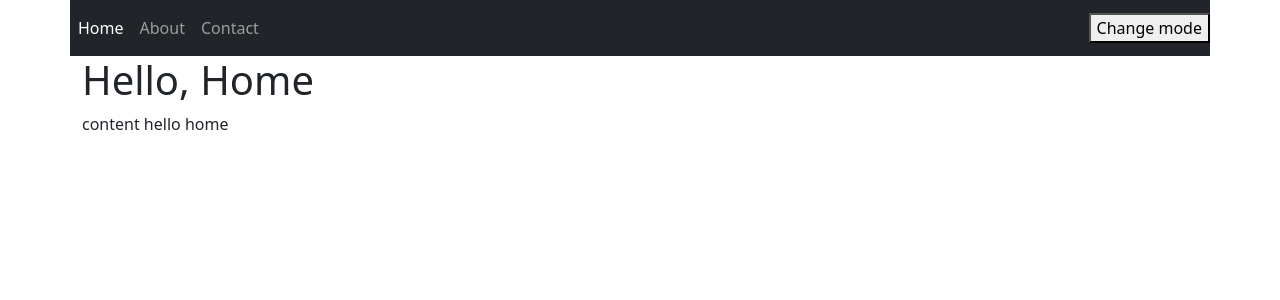
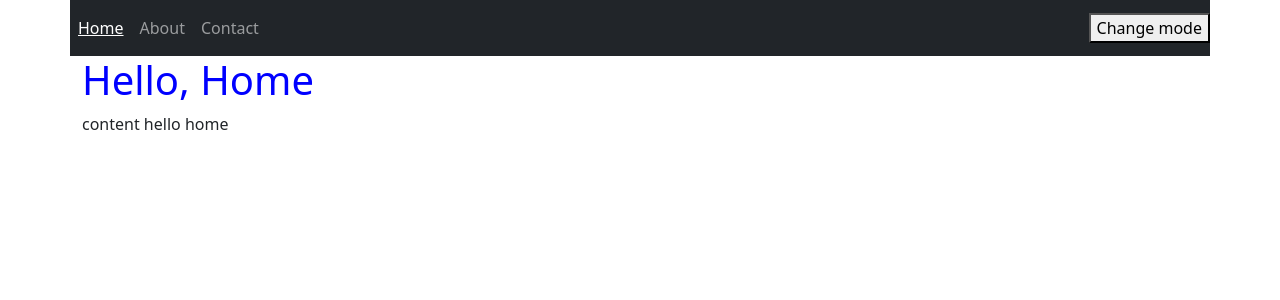
Before and after one commit to 99ionut/VueJSTutorial, a Vue app: page / in a window 1280 px wide. Shown: the top 300 px of the page. Built offline with nearby package versions, Linux system fonts and the light colour scheme.

Commit message:
Apply dynamic CSS to components and scoped classes

```diff
--- a/package.json
+++ b/package.json
@@ -7,6 +7,7 @@
     "build": "vue-cli-service build"
   },
   "dependencies": {
+    "bootstrap": "^5.3.3",
     "core-js": "^3.8.3",
     "vue": "^3.2.13"
   },
--- a/public/index.html
+++ b/public/index.html
@@ -5,7 +5,6 @@
     <meta http-equiv="X-UA-Compatible" content="IE=edge">
     <meta name="viewport" content="width=device-width,initial-scale=1.0">
     <link rel="icon" href="<%= BASE_URL %>favicon.ico">
-    <link href="https://cdn.jsdelivr.net/npm/bootstrap@5.3.3/dist/css/bootstrap.min.css" rel="stylesheet" integrity="sha384-QWTKZyjpPEjISv5WaRU9OFeRpok6YctnYmDr5pNlyT2bRjXh0JMhjY6hW+ALEwIH" crossorigin="anonymous">
     <title><%= htmlWebpackPlugin.options.title %></title>
   </head>
   <body>
--- a/src/App.vue
+++ b/src/App.vue
@@ -2,44 +2,42 @@
   <navbar
     :pages="pages"
     :active-page="activePage"
-        :nav-link-click="(index) => activePage = index"
+    :nav-link-click="(index) => (activePage = index)"
   ></navbar>
 
-
-    <page-viewer
-        :page="pages[activePage]">
-    </page-viewer>
+  <page-viewer :page="pages[activePage]"> </page-viewer>
 </template>
 
 <script>
-import PageViewer from './components/PageViewer.vue';
-import Navbar from './components/Navbar.vue';
+import PageViewer from "./components/PageViewer.vue";
+import Navbar from "./components/Navbar.vue";
 
 export default {
   components: {
     Navbar,
-      PageViewer
+    PageViewer,
   },
-    data(){
-        return{
+  data() {
+    return {
       activePage: 0,
       pages: [
         {
-                link: {text:"Home", url: "index.html"},
-                title:"Hello, Home",
-                content:"content hello home"
-            },
-            {   link: {text:"About", url: "about.html"},
-                title:"Hello, About",
-                content:"content hello About"
+          link: { text: "Home", url: "index.html" },
+          title: "Hello, Home",
+          content: "content hello home",
         },
         {
-                link: {text:"Contact", url: "contact.html"},
-                title:"Hello, Contact",
-                content:"content hello heContactContactllo"
-            }
-            ]
+          link: { text: "About", url: "about.html" },
+          title: "Hello, About",
+          content: "content hello About",
+        },
+        {
+          link: { text: "Contact", url: "contact.html" },
+          title: "Hello, Contact",
+          content: "content hello heContactContactllo",
+        },
+      ],
     };
   },
-}
+};
 </script>
--- a/src/components/Navbar.vue
+++ b/src/components/Navbar.vue
@@ -1,39 +1,41 @@
 <template>
   <nav
-        :class="[`bg-${theme}`, `navbar-${theme}`, 'navbar', 'container', 'navbar-expand-lg']">
+    :class="[`bg-${theme}`, `navbar-${theme}`, 'navbar', 'container', 'navbar-expand-lg']"
+  >
     <div class="collapse navbar-collapse" id="navbarNav">
       <ul class="navbar-nav">
         <li v-for="(page, index) in pages" class="nav-item active" :key="index">
-            <a
-                class="nav-link"
-                :class="{active: activePage == index}"
-                :href="page.link.url"
-                :title="`This link goes to ${page.link.text} page`"
+          <navbar-link
+            :page="page"
+            :isActive="activePage === index"
             @click.prevent="navLinkClick(index)"
           >
-                {{page.link.text}}
-                </a>
+          </navbar-link>
         </li>
       </ul>
     </div>
-        <button
-            @click="changeTheme"
-            >Change mode</button>
+    <button @click="changeTheme">Change mode</button>
   </nav>
 </template>
+
 <script>
+import NavbarLink from "./NavbarLink.vue";
+
 export default {
-    props: ["pages","activePage", "navLinkClick"],
-    data(){
-        return{
-            theme: "dark"
-        }
+  components: {
+    NavbarLink,
   },
-    methods:{
-        changeTheme(){
+  props: ["pages", "activePage", "navLinkClick"],
+  data() {
+    return {
+      theme: "dark",
+    };
+  },
+  methods: {
+    changeTheme() {
       console.log("change theme");
-            this.theme = (this.theme == 'light' ? 'dark' : 'light');
-        }
-    }
-}
+      this.theme = this.theme == "light" ? "dark" : "light";
+    },
+  },
+};
 </script>
--- /dev/null
+++ b/src/components/NavbarLink.vue
@@ -0,0 +1,30 @@
+<template>
+  <a
+    class="nav-link"
+    :class="activeClasses"
+    :href="page.link.url"
+    :title="`This link goes to ${page.link.text} page`"
+  >
+    {{ page.link.text }}
+  </a>
+</template>
+
+<script>
+export default {
+  props: ["page", "isActive"],
+  computed: {
+    activeClasses() {
+      return {
+        active: this.isActive,
+        emphasize: this.isActive,
+      };
+    },
+  },
+};
+</script>
+
+<style scoped>
+.emphasize {
+  text-decoration: underline !important;
+}
+</style>
--- a/src/components/PageViewer.vue
+++ b/src/components/PageViewer.vue
@@ -1,12 +1,18 @@
 <template>
-    <div class="container">
-        <h1>{{page.title}}</h1>
-        <p>{{page.content}}</p>
-    </div>
+  <div class="container">
+    <h1 class="emphasize">{{ page.title }}</h1>
+    <p>{{ page.content }}</p>
+  </div>
 </template>
 
 <script>
 export default {
-    props: ['page']
+  props: ["page"],
+};
+</script>
+
+<style scoped>
+.emphasize {
+  color: blue !important;
 }
-</script>
+</style>
--- a/src/main.js
+++ b/src/main.js
@@ -1,4 +1,5 @@
 import { createApp } from 'vue'
 import App from './App.vue'
+import '../node_modules/bootstrap/dist/css/bootstrap.css'
 
 createApp(App).mount('#app')
```
Also changed, not shown: 1 other file (tests, documents, lock files or other folders). Lines whose indentation alone changed are shown as unchanged.
